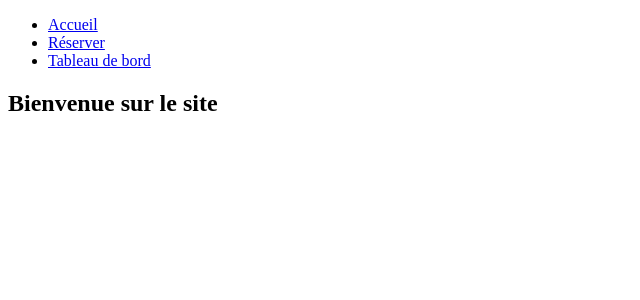
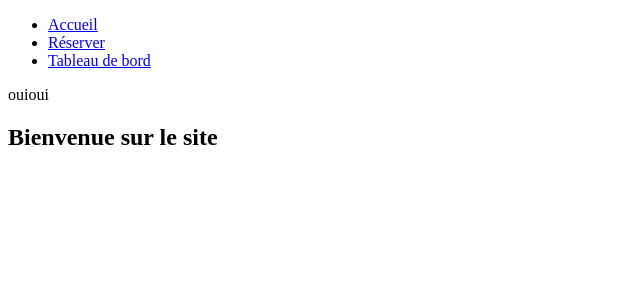
Before and after one commit to dadafax/HSV, a React app: page /dashboard in a window 1280 px wide. Shown: the top 300 px of the page, without its empty margins (0-640 px from the left). Built offline with nearby package versions, Linux system fonts and the light colour scheme.

Commit message:
Update DashboardPage.js
sdvfxdzq

```diff
--- a/src/pages/DashboardPage.js
+++ b/src/pages/DashboardPage.js
@@ -6,6 +6,7 @@ const DashboardPage = () => {
     return (
         <div>
             <NavBar/>
+            <p>ouioui</p>
             <h2>Bienvenue sur le site</h2>
         </div>
     );
```
